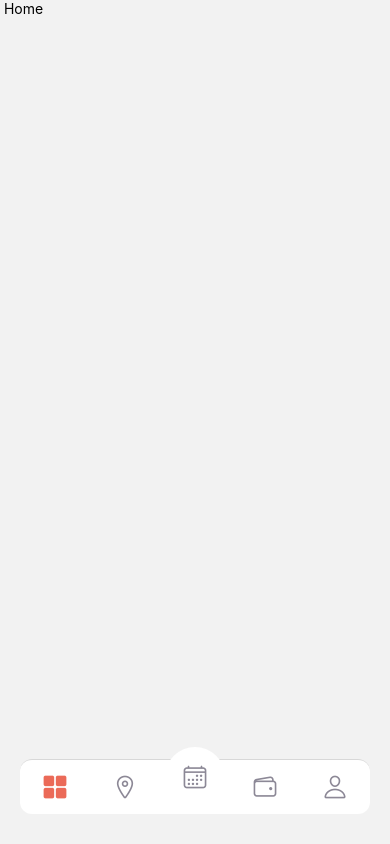
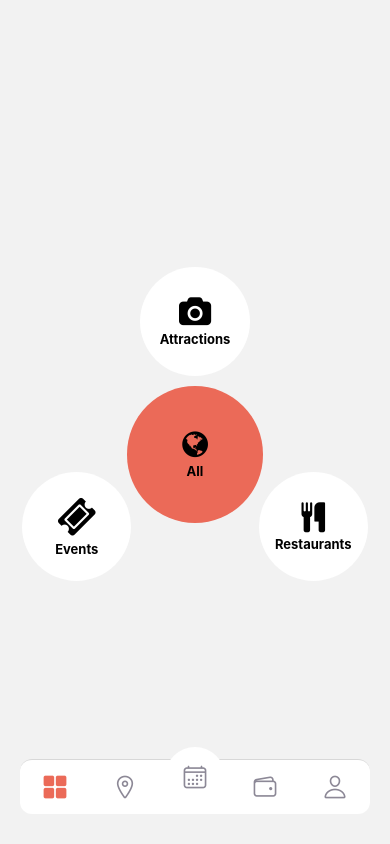
Before and after one commit to daniboz/goTravel-ui, a React Native app: screen /Home in a window 390 px wide. Built offline with nearby package versions, Linux system fonts and the light colour scheme.

Commit message:
GTA-5: Create the buttons for the navigation in app
create the buttons for the navigation in app

GTA-5:Refactor the buttons in order to look as proposed

refactor in order to obtain different positioning for circular menu

passing to next page from circular menu buttons

rearranging some packages

```diff
--- a/App.js
+++ b/App.js
@@ -6,6 +6,7 @@ import { useCallback, useEffect, useState } from 'react';
 import { NavigationContainer } from "@react-navigation/native";
 import { createNativeStackNavigator } from '@react-navigation/native-stack';
 import BottomTabNavigation from './navigation/BottomTabNavigator';
+import { Home, RestaurantsPage, AllPage, EventsPage, AttractionsPage } from './screens';
 
 const Stack = createNativeStackNavigator();
 
@@ -34,7 +35,11 @@ export default function App() {
       <StatusBar  />
       <Stack.Navigator>
       <Stack.Screen name='Bottom' component={BottomTabNavigation} options={{ headerShown: false }} />
-
+      <Stack.Screen name='Home' component={Home} options={{ headerShown: false }} />
+      <Stack.Screen name='RestaurantsPage' component={RestaurantsPage} options={{ headerShown: false }} />
+      <Stack.Screen name='AllPage' component={AllPage} options={{ headerShown: false }} />
+      <Stack.Screen name='EventsPage' component={EventsPage} options={{ headerShown: false }} />
+      <Stack.Screen name='AttractionsPage' component={AttractionsPage} options={{ headerShown: false }} />
       </Stack.Navigator>
     </NavigationContainer>
   );
--- /dev/null
+++ b/components/home/CircularMenu.jsx
@@ -0,0 +1,87 @@
+import React from 'react';
+import { View, Text, TouchableOpacity, StyleSheet, Dimensions } from 'react-native';
+import Icon from 'react-native-vector-icons/FontAwesome';
+import { COLORS } from '../../constants/theme';
+import { useNavigation } from '@react-navigation/native';
+
+const windowWidth = Dimensions.get('window').width;
+const centralButtonSize = windowWidth * 0.35;
+const buttonSize = centralButtonSize * 0.8;
+const radius = centralButtonSize  ;
+const angleOffset = Math.PI / 1.5;
+const startAngle = -Math.PI / 2;
+
+const calculatePosition = (angle) => {
+  return {
+    left: radius * Math.cos(angle) + (windowWidth /2 - buttonSize / 2),
+    top: radius * Math.sin(angle) + (windowWidth / 8 - buttonSize),
+  };
+};
+
+const CircularMenu = () => {
+  const navigation = useNavigation();
+  return (
+    <View style={styles.container}>
+      <TouchableOpacity style={[styles.button, calculatePosition(startAngle + angleOffset)]} onPress={()=> navigation.navigate('RestaurantsPage')}>
+        <Icon name="cutlery" size={30} color="#000" />
+        <Text style={styles.buttonText}>Restaurants</Text>
+      </TouchableOpacity>
+
+      <TouchableOpacity style={[styles.button, styles.centralButton]} onPress={()=> navigation.navigate('AllPage')}>
+        <Icon name="globe" size={30} color="#000" />
+        <Text style={styles.buttonText}>All</Text>
+      </TouchableOpacity>
+
+      <TouchableOpacity style={[styles.button, calculatePosition(startAngle)]} onPress={()=> navigation.navigate('AttractionsPage')}>
+        <Icon name="camera" size={30} color="#000" />
+        <Text style={styles.buttonText}>Attractions</Text>
+      </TouchableOpacity>
+
+      <TouchableOpacity style={[styles.button, calculatePosition(startAngle - angleOffset)]} onPress={()=> navigation.navigate('EventsPage')}>
+        <Icon name="ticket" size={40} color="#000" />
+        <Text style={styles.buttonText}>Events</Text>
+      </TouchableOpacity>
+    </View>
+  );
+};
+
+const styles = StyleSheet.create({
+  container: {
+    position: 'absolute',
+    top: '55%',
+    left: 0,
+    right: 0,
+    alignItems: 'center',
+    justifyContent: 'center',
+  },
+  button: {
+    position: 'absolute',
+    width: buttonSize,
+    height: buttonSize,
+    justifyContent: 'center',
+    alignItems: 'center',
+    borderRadius: buttonSize / 2,
+    backgroundColor: '#FFF',
+  },
+  centralButton: {
+    position: 'absolute',
+    bottom: windowWidth / 5 - centralButtonSize,
+    left: windowWidth / 2 - centralButtonSize / 2,
+    width: centralButtonSize,
+    height: centralButtonSize,
+    borderRadius: centralButtonSize / 2,
+    backgroundColor: COLORS.red,
+    justifyContent: 'center',
+    alignItems: 'center',
+  },
+  buttonText: {
+    textAlign: 'center',
+    fontSize: 13,
+    fontWeight: 'bold',
+    color: '#000',
+    marginTop: 4,
+    width: buttonSize,
+  }
+});
+
+export default CircularMenu;
--- a/navigation/BottomTabNavigator.jsx
+++ b/navigation/BottomTabNavigator.jsx
@@ -4,7 +4,6 @@ import { createBottomTabNavigator } from "@react-navigation/bottom-tabs";
 import { Home, Calendar, Wallet, Location, Profile } from "../screens";
 import { Ionicons } from "@expo/vector-icons";
 import { COLORS } from "../constants/theme";
-//import TopTab from "./TopTab";
 
 const Tab = createBottomTabNavigator();
 
@@ -72,23 +71,6 @@ const BottomTabNavigation = () => {
         }}
       />
 
-      {/* <Tab.Screen
-        name="Calendar"
-        component={Calendar}
-        options={{
-          tabBarStyle: tabBarStyle,
-          tabBarShowLabel: false,
-          headerShown: false,
-          tabBarIcon: ({ focused }) => (
-            <Ionicons
-              name={focused ? "calendar" : "calendar-outline"}
-              color={focused ? COLORS.red : COLORS.gray}
-              size={26}
-            />
-          ),
-        }}
-      /> */}
-
 <Tab.Screen
         name="Calendar"
         component={Calendar}
@@ -146,17 +128,12 @@ const styles = StyleSheet.create({
   customIcon: {
     justifyContent: 'center',
     alignItems: 'center',
-    borderRadius: 30, // Adjust for circular shape
+    borderRadius: 30,
     width: 60,
     height: 60,
-    marginBottom: 20, // Lifts the icon up
-    backgroundColor: '#FFF', // Change as needed
+    marginBottom: 20,
+    backgroundColor: '#FFF',
   },
-  customIconFocused: {
-    // Additional styles for when the icon is focused
-    // You can add a different background color or other styling
-  },
-  // ... your existing styles
 });
 
 export default BottomTabNavigation;
--- /dev/null
+++ b/screens/all/AllPage.jsx
@@ -0,0 +1,14 @@
+import React, { Component } from 'react'
+import { Text, View } from 'react-native'
+import { useRoute } from '@react-navigation/native'
+import { SafeAreaView } from 'react-native'
+
+const AllPage = () => {
+    return (
+      <SafeAreaView>
+        <Text> AllPage </Text>
+      </SafeAreaView>
+    )
+}
+
+export default AllPage
--- /dev/null
+++ b/screens/attractions/AttractionsPage.jsx
@@ -0,0 +1,14 @@
+import React, { Component } from 'react'
+import { Text, View } from 'react-native'
+import { useRoute } from '@react-navigation/native'
+import { SafeAreaView } from 'react-native'
+
+const AttractionsPage = () => {
+    return (
+      <SafeAreaView>
+        <Text> AttractionsPage </Text>
+      </SafeAreaView>
+    )
+}
+
+export default AttractionsPage
--- /dev/null
+++ b/screens/events/EventsPage.jsx
@@ -0,0 +1,14 @@
+import React, { Component } from 'react'
+import { Text, View } from 'react-native'
+import { useRoute } from '@react-navigation/native'
+import { SafeAreaView } from 'react-native'
+
+const EventsPage = () => {
+    return (
+      <SafeAreaView>
+        <Text> EventsPage </Text>
+      </SafeAreaView>
+    )
+}
+
+export default EventsPage
--- a/screens/home/Home.jsx
+++ b/screens/home/Home.jsx
@@ -1,14 +1,26 @@
-import React, { Component } from 'react'
-import { Text, View } from 'react-native'
+import React, { Component } from 'react';
+import { Text, View, StyleSheet } from 'react-native';
+import CircularMenu from '../../components/home/CircularMenu';
+import { SafeAreaView } from 'react-native-safe-area-context';
 
-export class Home extends Component {
+export default class Home extends Component {
   render() {
     return (
-      <View>
-        <Text> Home </Text>
-      </View>
-    )
+      <SafeAreaView style={styles.container}>
+        <CircularMenu />
+        {/* Other content for your Home screen */}
+      </SafeAreaView>
+    );
   }
 }
 
-export default Home
+const styles = StyleSheet.create({
+  container: {
+    flex: 1,
+    justifyContent: 'center',
+    alignItems: 'center',
+  },
+  content: {
+    // Style for your main content if needed
+  },
+});
--- /dev/null
+++ b/screens/restaurants/RestaurantsPage.jsx
@@ -0,0 +1,14 @@
+import React, { Component } from 'react'
+import { Text, View } from 'react-native'
+import { useRoute } from '@react-navigation/native'
+import { SafeAreaView } from 'react-native'
+
+const RestaurantsPage = () => {
+    return (
+      <SafeAreaView>
+        <Text> RestaurantsPage </Text>
+      </SafeAreaView>
+    )
+}
+
+export default RestaurantsPage
```
Also changed, not shown: screens/index.js (+8 -0 lines).
